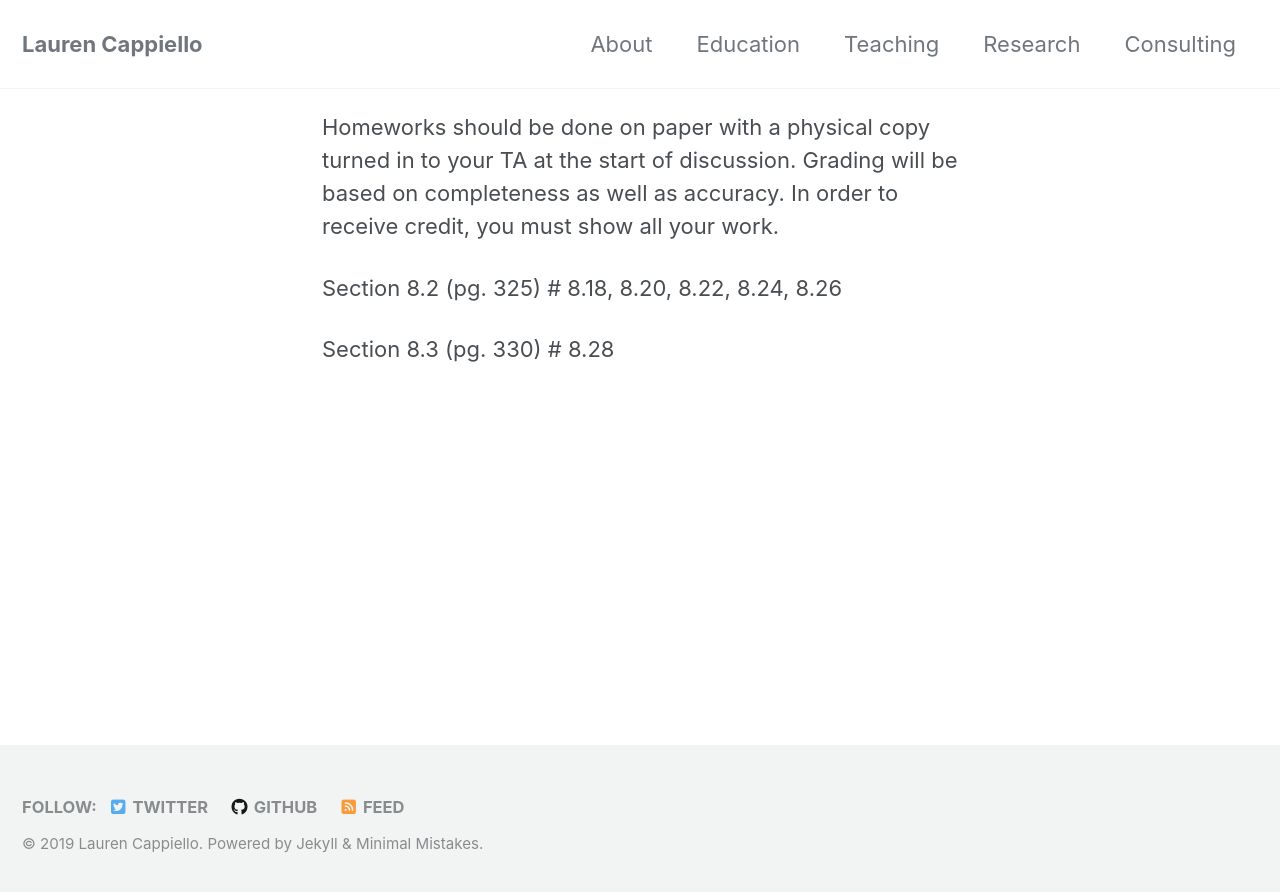
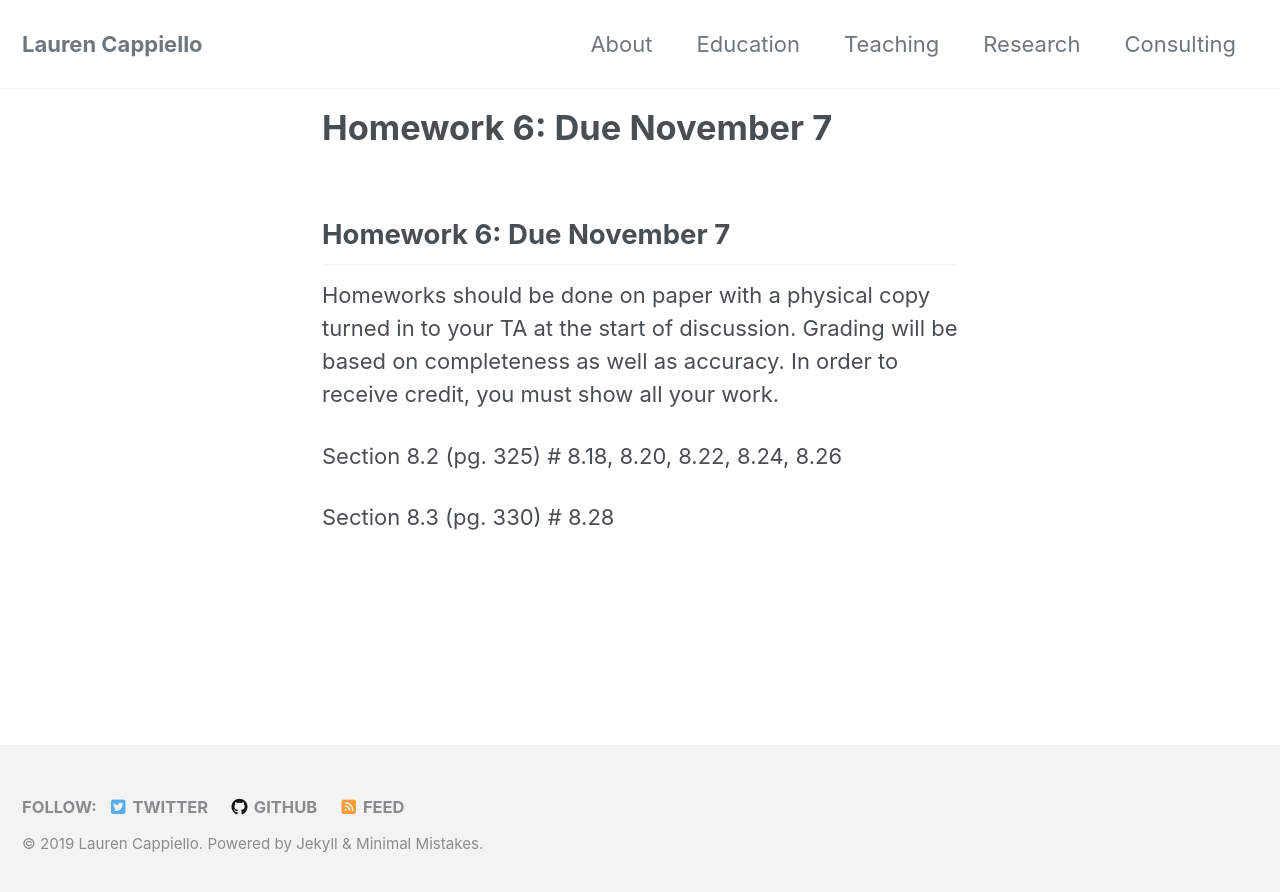
Before and after one commit to lgpcappiello/lgpcappiello.github.io, a Jekyll site: the page built from teaching/stat100b/hw6.md, in a window 1280 px wide. Shown: the top 892 px of the page. Built offline with Jekyll 4.4.1, drawn with Linux system fonts in a browser that asks for light colours; cached includes are drawn as plain includes; nearby versions of some CDN libraries; our own code applies the rules of GitHub Pages for plain Markdown files.

Commit message:
Update hw6.md

```diff
--- a/teaching/stat100b/hw6.md
+++ b/teaching/stat100b/hw6.md
@@ -1,6 +1,8 @@
 ---
 layout: single
 ---
+
+## Homework 6: Due November 7
 
 Homeworks should be done on paper with a physical copy turned in to your TA at the start of discussion. Grading will be based on completeness as well as accuracy. In order to receive credit, you must show all your work.
 
```
